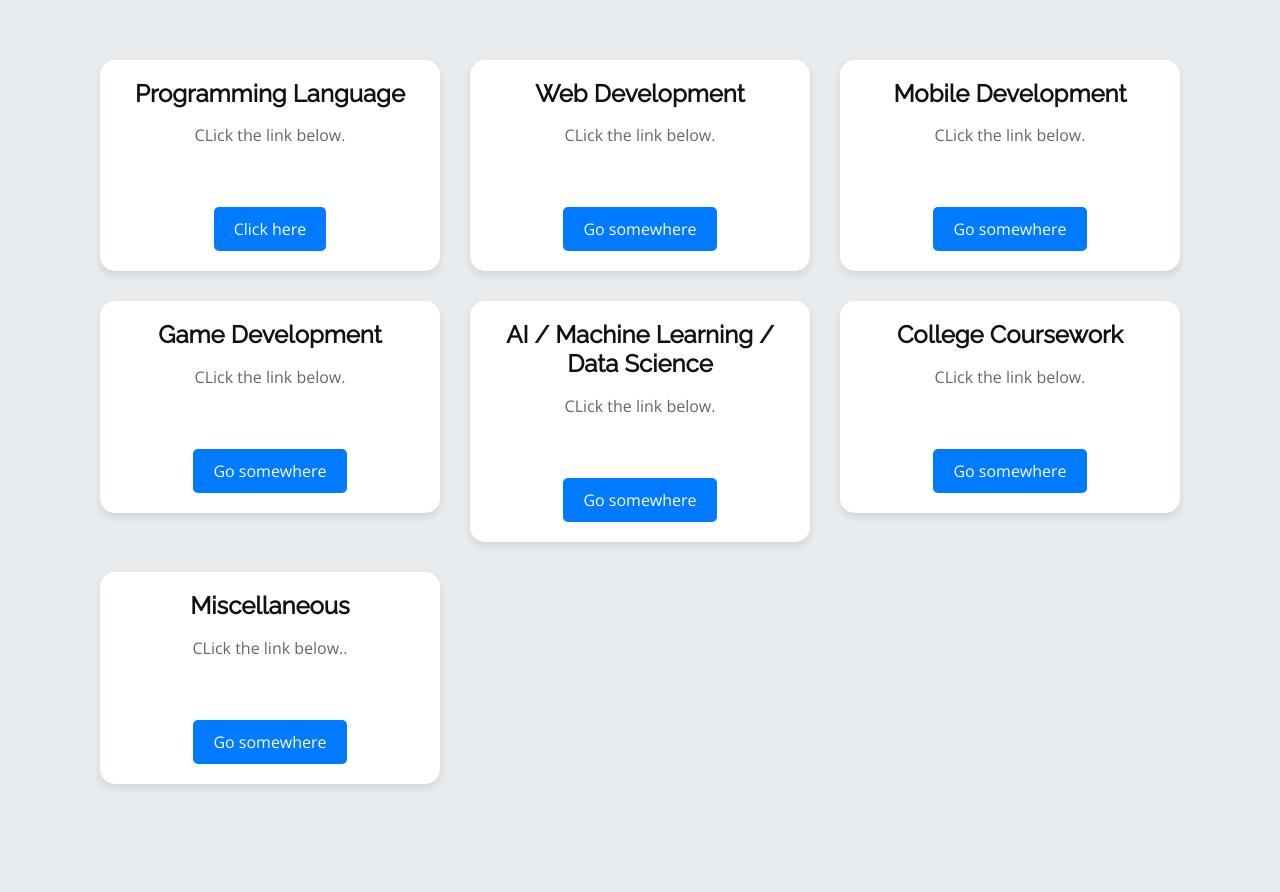
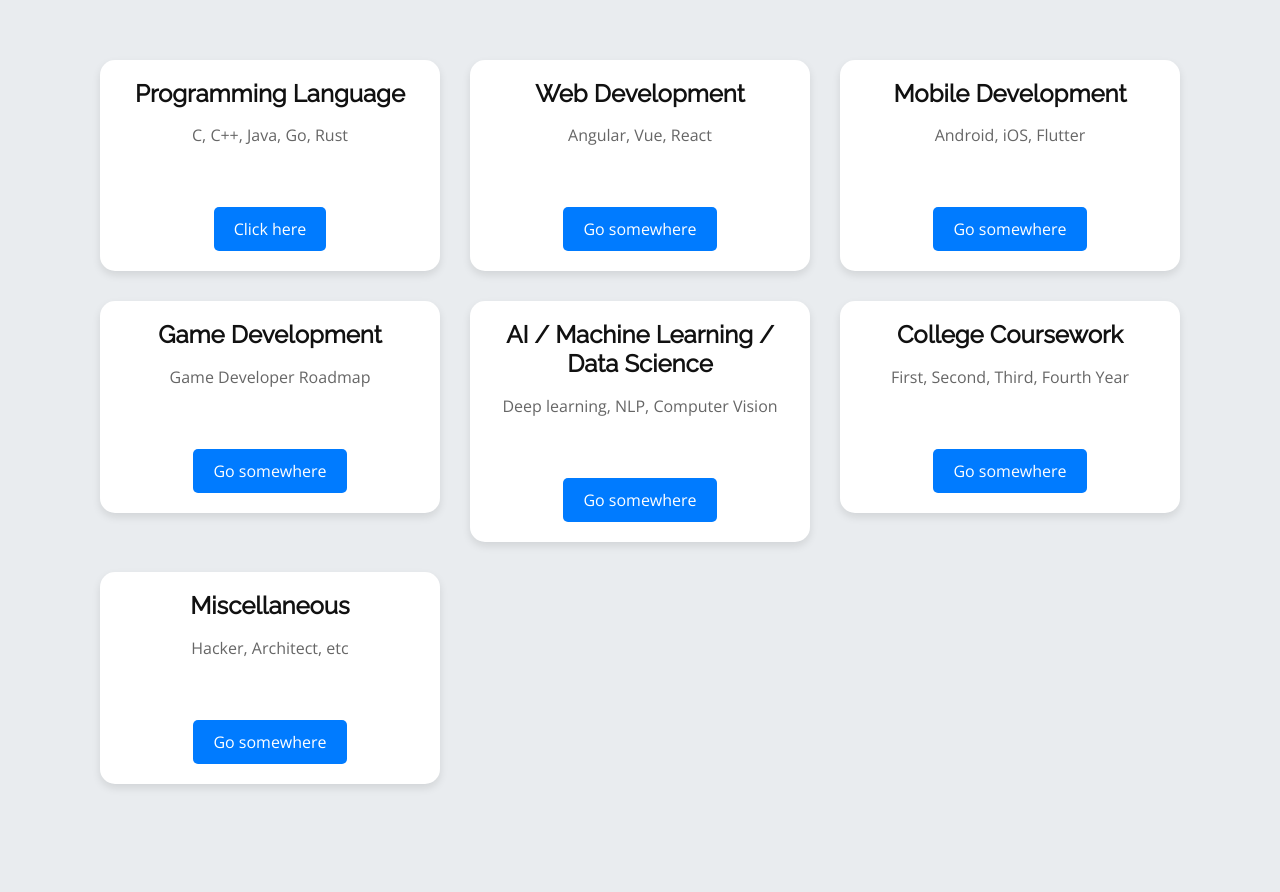
Before and after one commit to briheet/Resources, a plain HTML site: page website/index.html in a window 1280 px wide. Shown: the part 1540-2432 px from the top of the page. Drawn offline with nearby package versions, Linux system fonts and the light colour scheme.

Commit message:
adding subs

```diff
--- a/website/index.html
+++ b/website/index.html
@@ -203,7 +203,7 @@
                             <div class="card">
                                 <div class="card-body">
                                     <h5 class="card-title">Programming Language</h5>
-                                    <p class="card-text">CLick the link below.</p>
+                                    <p class="card-text">C, C++, Java, Go, Rust</p>
                                     <a href="https://github.com/briheet01/Resources/blob/main/Resources.md#programming-language" class="btn btn-primary">Click here</a>
                                 </div>
                             </div>
@@ -212,7 +212,7 @@
                             <div class="card">
                                 <div class="card-body">
                                     <h5 class="card-title">Web Development</h5>
-                                    <p class="card-text">CLick the link below.</p>
+                                    <p class="card-text">Angular, Vue, React</p>
                                     <a href="https://github.com/briheet01/Resources/blob/main/Resources.md#web-development" class="btn btn-primary">Go somewhere</a>
                                 </div>
                             </div>
@@ -221,7 +221,7 @@
                             <div class="card">
                                 <div class="card-body">
                                     <h5 class="card-title">Mobile Development</h5>
-                                    <p class="card-text">CLick the link below.</p>
+                                    <p class="card-text">Android, iOS, Flutter</p>
                                     <a href="https://github.com/briheet01/Resources/blob/main/Resources.md#mobile-development" class="btn btn-primary">Go somewhere</a>
                                 </div>
                             </div>
@@ -230,7 +230,7 @@
                             <div class="card">
                                 <div class="card-body">
                                     <h5 class="card-title">Game Development</h5>
-                                    <p class="card-text">CLick the link below.</p>
+                                    <p class="card-text">Game Developer Roadmap</p>
                                     <a href="https://github.com/briheet01/Resources/blob/main/Resources.md#game-development" class="btn btn-primary">Go somewhere</a>
                                 </div>
                             </div>
@@ -239,7 +239,7 @@
                             <div class="card">
                                 <div class="card-body">
                                     <h5 class="card-title">AI / Machine Learning / Data Science</h5>
-                                    <p class="card-text">CLick the link below.</p>
+                                    <p class="card-text">Deep learning, NLP, Computer Vision</p>
                                     <a href="https://github.com/briheet01/Resources/blob/main/Resources.md#ai--machine-learning--data-science" class="btn btn-primary">Go somewhere</a>
                                 </div>
                             </div>
@@ -248,7 +248,7 @@
                             <div class="card">
                                 <div class="card-body">
                                     <h5 class="card-title">College Coursework</h5>
-                                    <p class="card-text">CLick the link below.</p>
+                                    <p class="card-text">First, Second, Third, Fourth Year</p>
                                     <a href="https://github.com/briheet01/Resources/blob/main/Resources.md#college-coursework" class="btn btn-primary">Go somewhere</a>
                                 </div>
                             </div>
@@ -257,7 +257,7 @@
                             <div class="card">
                                 <div class="card-body">
                                     <h5 class="card-title">Miscellaneous</h5>
-                                    <p class="card-text">CLick the link below..</p>
+                                    <p class="card-text">Hacker, Architect, etc</p>
                                     <a href="https://github.com/briheet01/Resources/blob/main/Resources.md#miscellaneous" class="btn btn-primary">Go somewhere</a>
                                 </div>
                             </div>
```
